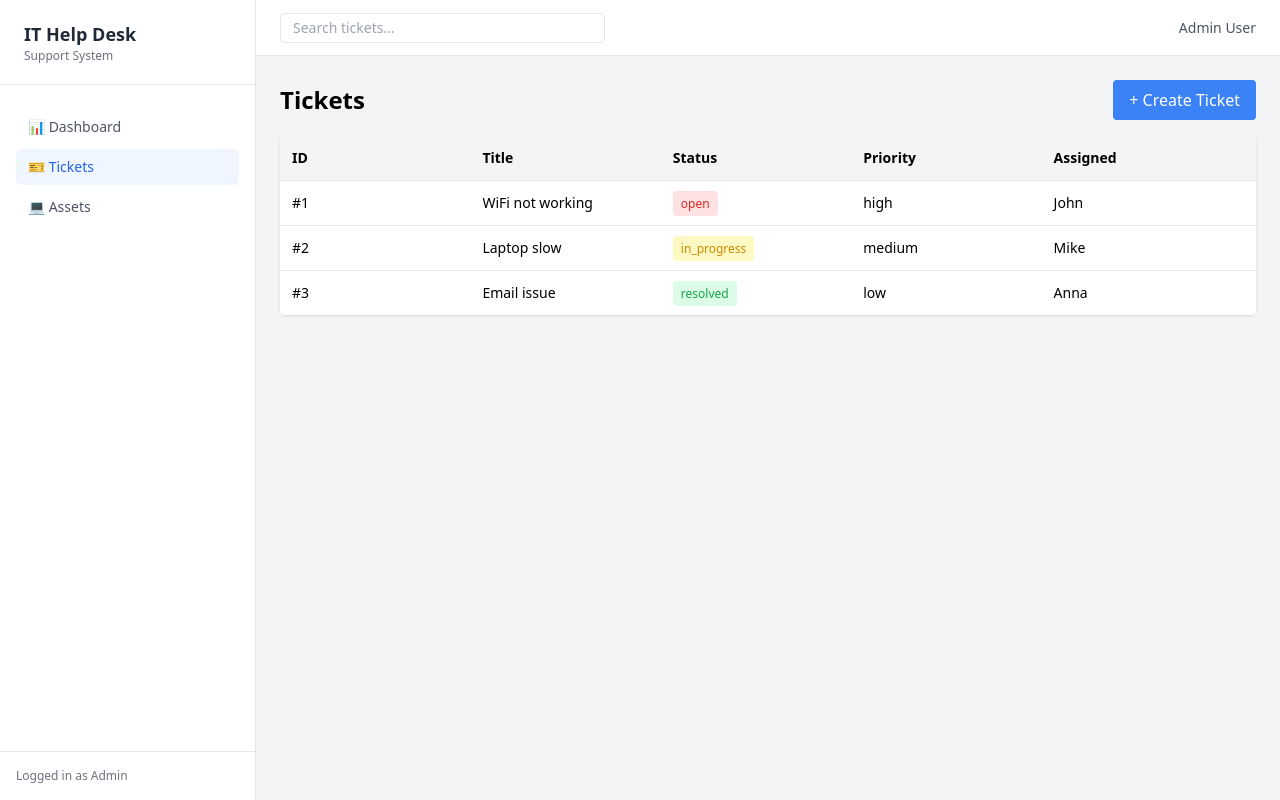
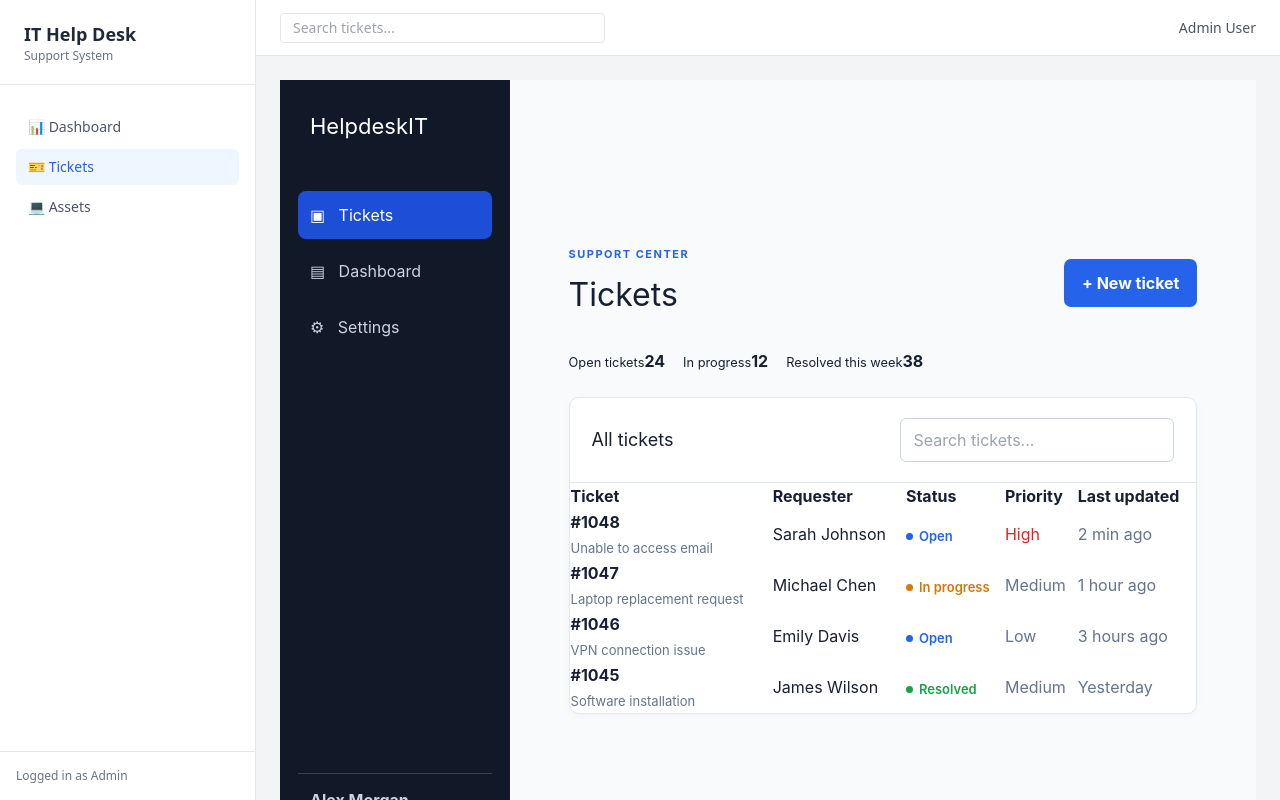
Before and after one commit to Markuuu13/helpdesk-it-frontend, a React (Vite) app: page /app/tickets in a window 1280 px wide. Built offline with nearby package versions, Linux system fonts and the light colour scheme; no server answers.

Commit message:
feat: Interface for Ticket Page added

```diff
--- a/src/pages/Tickets.tsx
+++ b/src/pages/Tickets.tsx
@@ -1,58 +1,81 @@
 const tickets = [
-  { id: 1, title: "WiFi not working", status: "open", priority: "high", assigned: "John" },
-  { id: 2, title: "Laptop slow", status: "in_progress", priority: "medium", assigned: "Mike" },
-  { id: 3, title: "Email issue", status: "resolved", priority: "low", assigned: "Anna" },
+  { id: "#1048", title: "Unable to access email", requester: "Sarah Johnson", status: "Open", priority: "High", updated: "2 min ago" },
+  { id: "#1047", title: "Laptop replacement request", requester: "Michael Chen", status: "In progress", priority: "Medium", updated: "1 hour ago" },
+  { id: "#1046", title: "VPN connection issue", requester: "Emily Davis", status: "Open", priority: "Low", updated: "3 hours ago" },
+  { id: "#1045", title: "Software installation", requester: "James Wilson", status: "Resolved", priority: "Medium", updated: "Yesterday" },
 ];
 
-export default function Tickets() {
+const statusColor: Record<string, string> = {
+  Open: "#2563eb",
+  "In progress": "#d97706",
+  Resolved: "#16a34a",
+};
+
+export default function Ticket() {
   return (
-    <div className="space-y-4">
+    <main style={styles.page}>
+      <aside style={styles.sidebar}>
+        <h2 style={styles.logo}>Helpdesk<span>IT</span></h2>
+        <nav>
+          <a style={styles.navActive}>▣ &nbsp; Tickets</a>
+          <a style={styles.navItem}>▤ &nbsp; Dashboard</a>
+          <a style={styles.navItem}>⚙ &nbsp; Settings</a>
+        </nav>
+        <div style={styles.profile}><strong>Alex Morgan</strong><small>Support agent</small></div>
+      </aside>
 
-      <div className="flex justify-between items-center">
-        <h1 className="text-2xl font-bold">Tickets</h1>
-        <button className="bg-blue-500 text-white px-4 py-2 rounded">
-          + Create Ticket
-        </button>
-      </div>
+      <section style={styles.content}>
+        <header style={styles.header}>
+          <div><p style={styles.eyebrow}>SUPPORT CENTER</p><h1 style={styles.title}>Tickets</h1></div>
+          <button style={styles.newButton}>+ New ticket</button>
+        </header>
 
-      <div className="bg-white shadow rounded overflow-hidden">
-
-        {/* Header */}
-        <div className="grid grid-cols-5 bg-gray-100 p-3 text-sm font-semibold">
-          <div>ID</div>
-          <div>Title</div>
-          <div>Status</div>
-          <div>Priority</div>
-          <div>Assigned</div>
+        <div style={styles.stats}>
+          <div><small>Open tickets</small><strong>24</strong></div>
+          <div><small>In progress</small><strong>12</strong></div>
+          <div><small>Resolved this week</small><strong>38</strong></div>
         </div>
 
-        {/* Rows */}
-        {tickets.map((t) => (
-          <div
-            key={t.id}
-            className="grid grid-cols-5 p-3 border-t text-sm hover:bg-gray-50"
-          >
-            <div>#{t.id}</div>
-            <div>{t.title}</div>
-
-            <div>
-              <span className={`px-2 py-1 rounded text-xs ${
-                t.status === "open"
-                  ? "bg-red-100 text-red-600"
-                  : t.status === "in_progress"
-                  ? "bg-yellow-100 text-yellow-600"
-                  : "bg-green-100 text-green-600"
-              }`}>
-                {t.status}
-              </span>
-            </div>
-
-            <div>{t.priority}</div>
-            <div>{t.assigned}</div>
+        <section style={styles.panel}>
+          <div style={styles.panelTop}><h2 style={styles.panelTitle}>All tickets</h2><input style={styles.search} placeholder="Search tickets..." /></div>
+          <div style={{ overflowX: "auto" }}>
+            <table style={styles.table}>
+              <thead><tr>{["Ticket", "Requester", "Status", "Priority", "Last updated"].map((heading) => <th key={heading}>{heading}</th>)}</tr></thead>
+              <tbody>{tickets.map((ticket) => <tr key={ticket.id}>
+                <td><strong>{ticket.id}</strong><br /><span style={styles.ticketTitle}>{ticket.title}</span></td>
+                <td>{ticket.requester}</td>
+                <td><span style={{ ...styles.badge, color: statusColor[ticket.status] }}><i style={{ ...styles.dot, background: statusColor[ticket.status] }} />{ticket.status}</span></td>
+                <td style={{ color: ticket.priority === "High" ? "#dc2626" : "#64748b" }}>{ticket.priority}</td>
+                <td style={{ color: "#64748b" }}>{ticket.updated}</td>
+              </tr>)}</tbody>
+            </table>
           </div>
-        ))}
-
-      </div>
-    </div>
+        </section>
+      </section>
+    </main>
   );
 }
+
+const styles: Record<string, React.CSSProperties> = {
+  page: { display: "flex", minHeight: "100vh", background: "#f8fafc", color: "#172033", fontFamily: "Inter, Arial, sans-serif" },
+  sidebar: { width: 230, padding: "30px 18px", background: "#111827", color: "#cbd5e1", display: "flex", flexDirection: "column", boxSizing: "border-box" },
+  logo: { margin: "0 12px 48px", color: "white", fontSize: 22 },
+  navActive: { display: "block", padding: "12px", borderRadius: 8, background: "#1d4ed8", color: "white", marginBottom: 8 },
+  navItem: { display: "block", padding: "12px", marginBottom: 8 },
+  profile: { marginTop: "auto", padding: "14px 12px", borderTop: "1px solid #374151", display: "flex", flexDirection: "column", gap: 5 },
+  content: { flex: 1, padding: "42px 6%", maxWidth: 1150, margin: "auto" },
+  header: { display: "flex", justifyContent: "space-between", alignItems: "center", marginBottom: 30 },
+  eyebrow: { color: "#2563eb", fontSize: 11, fontWeight: 700, letterSpacing: 1.5, margin: 0 },
+  title: { fontSize: 32, margin: "8px 0 0" },
+  newButton: { border: 0, borderRadius: 7, padding: "12px 18px", background: "#2563eb", color: "white", fontWeight: 700, cursor: "pointer" },
+  stats: { display: "flex", gap: 18, marginBottom: 24 },
+  panel: { background: "white", border: "1px solid #e2e8f0", borderRadius: 10, boxShadow: "0 2px 8px #0f172a08" },
+  statsBox: {},
+  panelTop: { display: "flex", justifyContent: "space-between", alignItems: "center", padding: "20px 22px", borderBottom: "1px solid #e2e8f0" },
+  panelTitle: { margin: 0, fontSize: 18 },
+  search: { padding: "9px 12px", border: "1px solid #cbd5e1", borderRadius: 6, outline: "none" },
+  table: { width: "100%", borderCollapse: "collapse", textAlign: "left" },
+  ticketTitle: { color: "#64748b", fontSize: 13, display: "inline-block", marginTop: 5 },
+  badge: { fontWeight: 600, fontSize: 13, display: "inline-flex", alignItems: "center", gap: 6 },
+  dot: { width: 7, height: 7, borderRadius: "50%", display: "inline-block" },
+};
```
